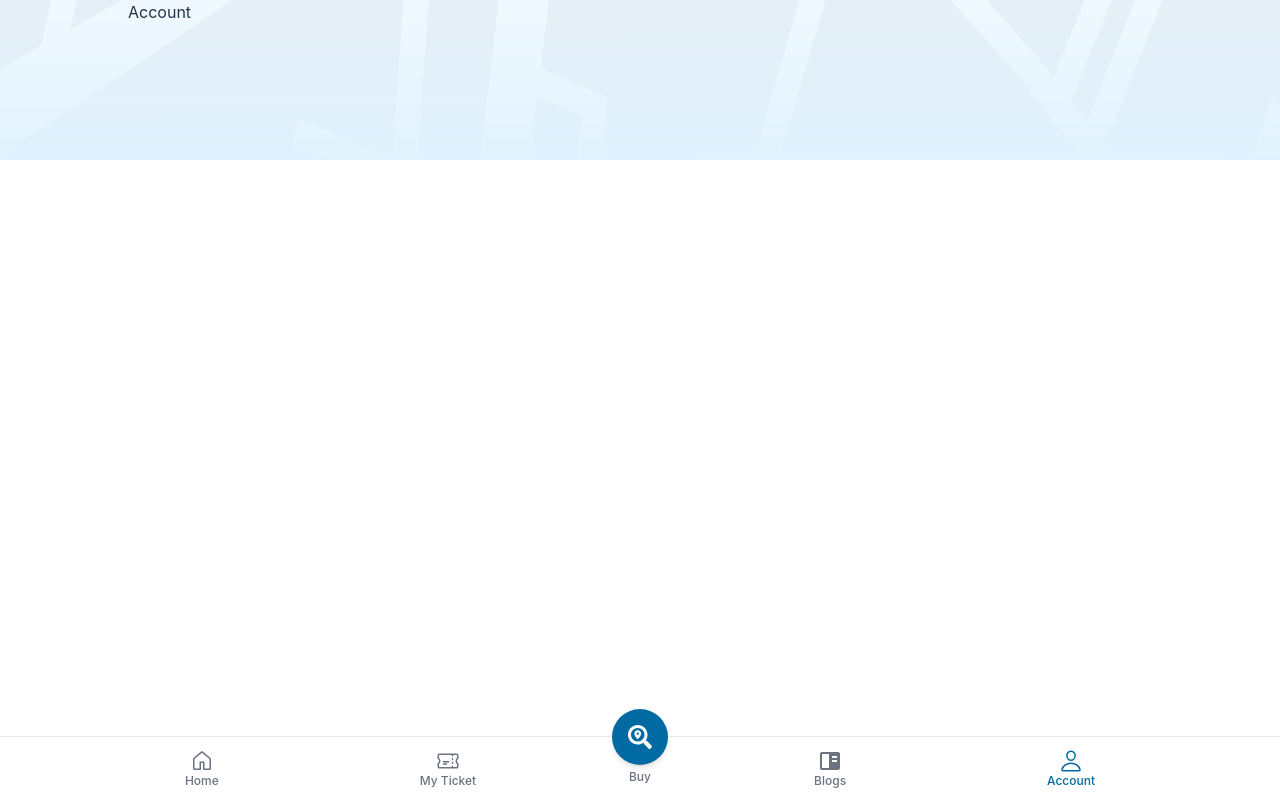
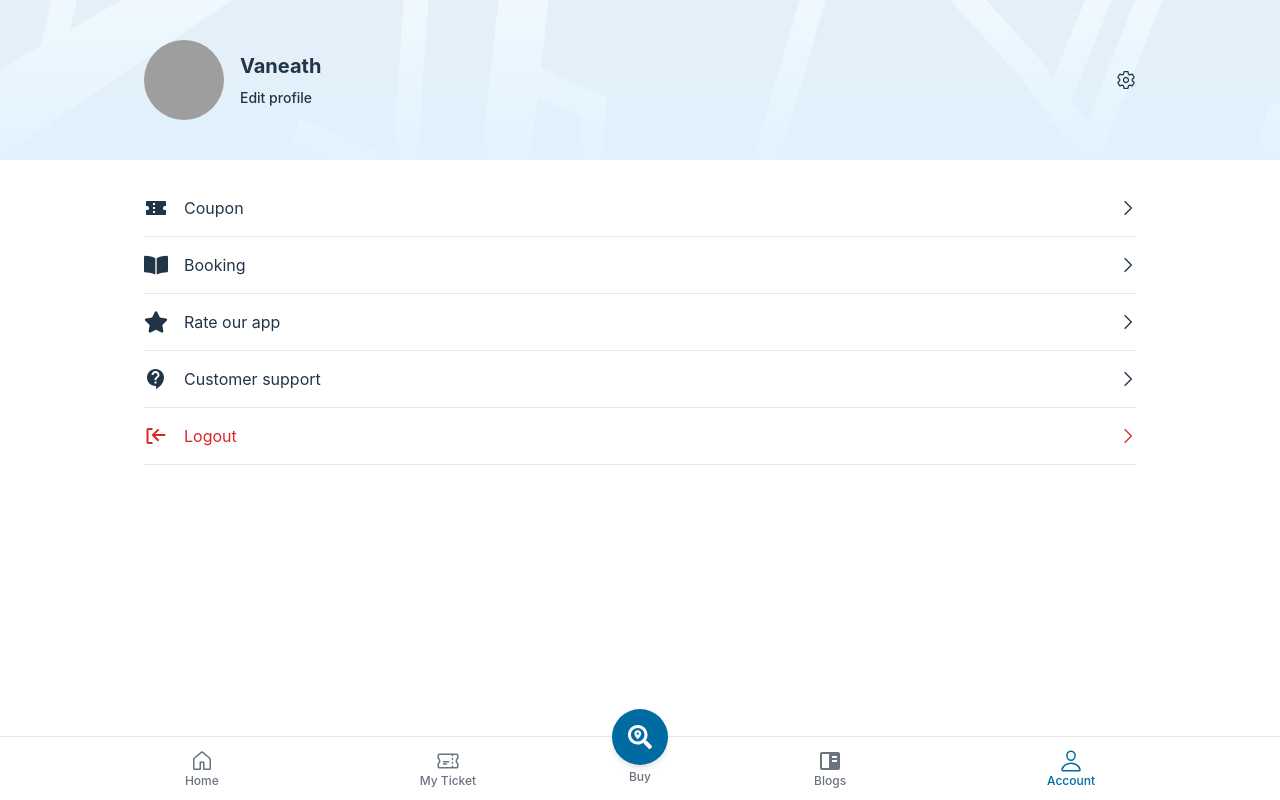
Before and after one commit to vaneath/derk-neak-client, a React (Vite) app: page /account in a window 1280 px wide. Built offline with nearby package versions, Linux system fonts and the light colour scheme; grey boxes are pictures that could not be loaded.

Commit message:
Add account page

```diff
--- /dev/null
+++ b/src/components/account/AccountHeader.jsx
@@ -0,0 +1,23 @@
+import React from "react";
+import { IoSettingsOutline } from "react-icons/io5";
+
+const AccountHeader = () => {
+  return (
+    <div className='flex justify-between items-center py-10 px-4'>
+      <div className='flex items-center space-x-4'>
+        <img
+          src='https://vaneath.com/images/vaneath.png'
+          className='size-20 rounded-full'
+          alt=''
+        />
+        <div className='flex flex-col space-y-2'>
+          <h3 className='font-bold text-xl'>Vaneath</h3>
+          <p className='font-medium text-sm'>Edit profile</p>
+        </div>
+      </div>
+      <IoSettingsOutline className='size-5' />
+    </div>
+  );
+};
+
+export default AccountHeader;
--- /dev/null
+++ b/src/components/account/AccountTile.jsx
@@ -0,0 +1,25 @@
+import React from "react";
+import { GrNext } from "react-icons/gr";
+import { NavLink } from "react-router-dom";
+
+const AccountTile = ({ to, icon: Icon, label, color }) => {
+  return (
+    <NavLink to={to}>
+      <div
+        className={`flex justify-between items-center border-b border-gray-200 py-4 ${
+          color ? `${color}` : ""
+        }`}
+      >
+        <div className='flex items-center space-x-4'>
+          <Icon className={`text-2xl ${color ? `text-${color}` : ""}`} />
+          <span className={`text-base ${color ? `text-${color}` : ""}`}>
+            {label}
+          </span>
+        </div>
+        <GrNext className={`size-4 ${color ? `text-${color}` : ""}`} />
+      </div>
+    </NavLink>
+  );
+};
+
+export default AccountTile;
--- a/src/components/core/BottomNav.jsx
+++ b/src/components/core/BottomNav.jsx
@@ -9,17 +9,12 @@ import { BiSolidBookContent } from "react-icons/bi";
 
 const BottomNav = () => {
   return (
-    <div className='mt-40'>
     <div className='fixed bottom-0 z-50 w-full h-16 bg-white border-t border-gray-200'>
       <div className='relative flex justify-between sm:justify-evenly items-center mx-auto font-medium h-full px-4'>
         {/* Left Side Icons */}
         <div className='flex justify-start sm:justify-evenly gap-8 grow'>
           <NavItem to='/' icon={GoHome} label='Home' />
-            <NavItem
-              to='/my-tickets'
-              icon={HiOutlineTicket}
-              label='My Ticket'
-            />
+          <NavItem to='/my-tickets' icon={HiOutlineTicket} label='My Ticket' />
         </div>
 
         {/* Center Icon (Buy) */}
@@ -41,7 +36,6 @@ const BottomNav = () => {
         </div>
       </div>
     </div>
-    </div>
   );
 };
 
--- a/src/main.jsx
+++ b/src/main.jsx
@@ -9,7 +9,6 @@ import {
 import "./index.css";
 import Default from "./layouts/Default.jsx";
 import Search from "./pages/Search.jsx";
-import Account from "./pages/Account.jsx";
 import Home from "./pages/Home.jsx";
 import SearchResult from "./pages/SearchResult.jsx";
 import Seat from "./pages/Seat.jsx";
@@ -21,13 +20,14 @@ import Register from "./pages/Register.jsx";
 import MyTicket from "./pages/MyTicket.jsx";
 import MyTicketDetail from "./pages/MyTicketDetail.jsx";
 import BlogPage from "./pages/BlogPage.jsx";
+import AccountPage from "./pages/AccountPage.jsx";
 
 const router = createBrowserRouter(
   createRoutesFromElements([
     <Route element={<Default />}>
       <Route index element={<Home />} />
       <Route path='/blogs' element={<BlogPage />} />
-      <Route path='/account' element={<Account />} />
+      <Route path='/account' element={<AccountPage />} />
     </Route>,
     <Route path='/search'>
       <Route index element={<Search />} />,
--- a/src/pages/Account.jsx
+++ /dev/null
@@ -1,7 +0,0 @@
-import React from "react";
-
-const Account = () => {
-  return <div>Account</div>;
-};
-
-export default Account;
--- /dev/null
+++ b/src/pages/AccountPage.jsx
@@ -0,0 +1,34 @@
+import React from "react";
+import AccountHeader from "../components/account/AccountHeader";
+import AccountTile from "../components/account/AccountTile";
+import { BiSolidCoupon } from "react-icons/bi";
+import { FaBookOpen } from "react-icons/fa";
+import { FaStar } from "react-icons/fa";
+import { MdContactSupport } from "react-icons/md";
+import { CgLogOut } from "react-icons/cg";
+
+const AccountPage = () => {
+  return (
+    <div>
+      <AccountHeader />
+      <div className='px-4 mt-5'>
+        <AccountTile to='/account' icon={BiSolidCoupon} label='Coupon' />
+        <AccountTile to='/account' icon={FaBookOpen} label='Booking' />
+        <AccountTile to='/account' icon={FaStar} label='Rate our app' />
+        <AccountTile
+          to='/account'
+          icon={MdContactSupport}
+          label='Customer support'
+        />
+        <AccountTile
+          color='text-red-600'
+          to='/account'
+          icon={CgLogOut}
+          label='Logout'
+        />
+      </div>
+    </div>
+  );
+};
+
+export default AccountPage;
--- a/src/pages/MyTicketDetail.jsx
+++ b/src/pages/MyTicketDetail.jsx
@@ -8,7 +8,7 @@ const MyTicketDetail = () => {
   return (
     <div>
       <NavigationHeader title='My Ticket Detail' to='/my-tickets' />
-      <div className='flex px-4 items-center justify-start space-x-4 overflow-x-auto'>
+      <div className='flex px-4 items-center justify-start space-x-4 overflow-x-scroll whitespace-nowrap'>
         {kohkong.items.map((ticket, index) => (
           <MyTicketCard ticket={ticket} />
         ))}
```
Lines whose indentation alone changed are shown as unchanged.
